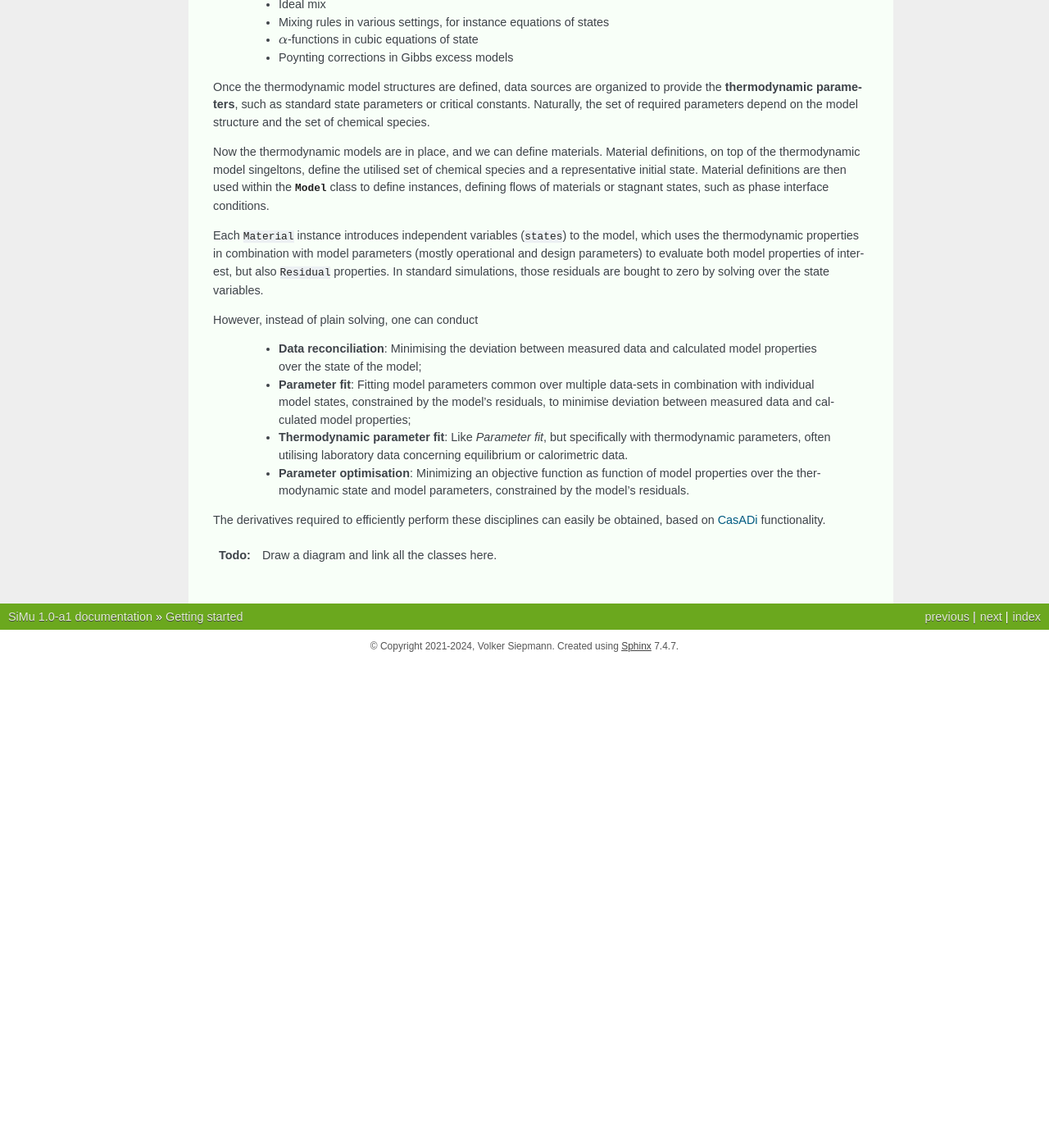
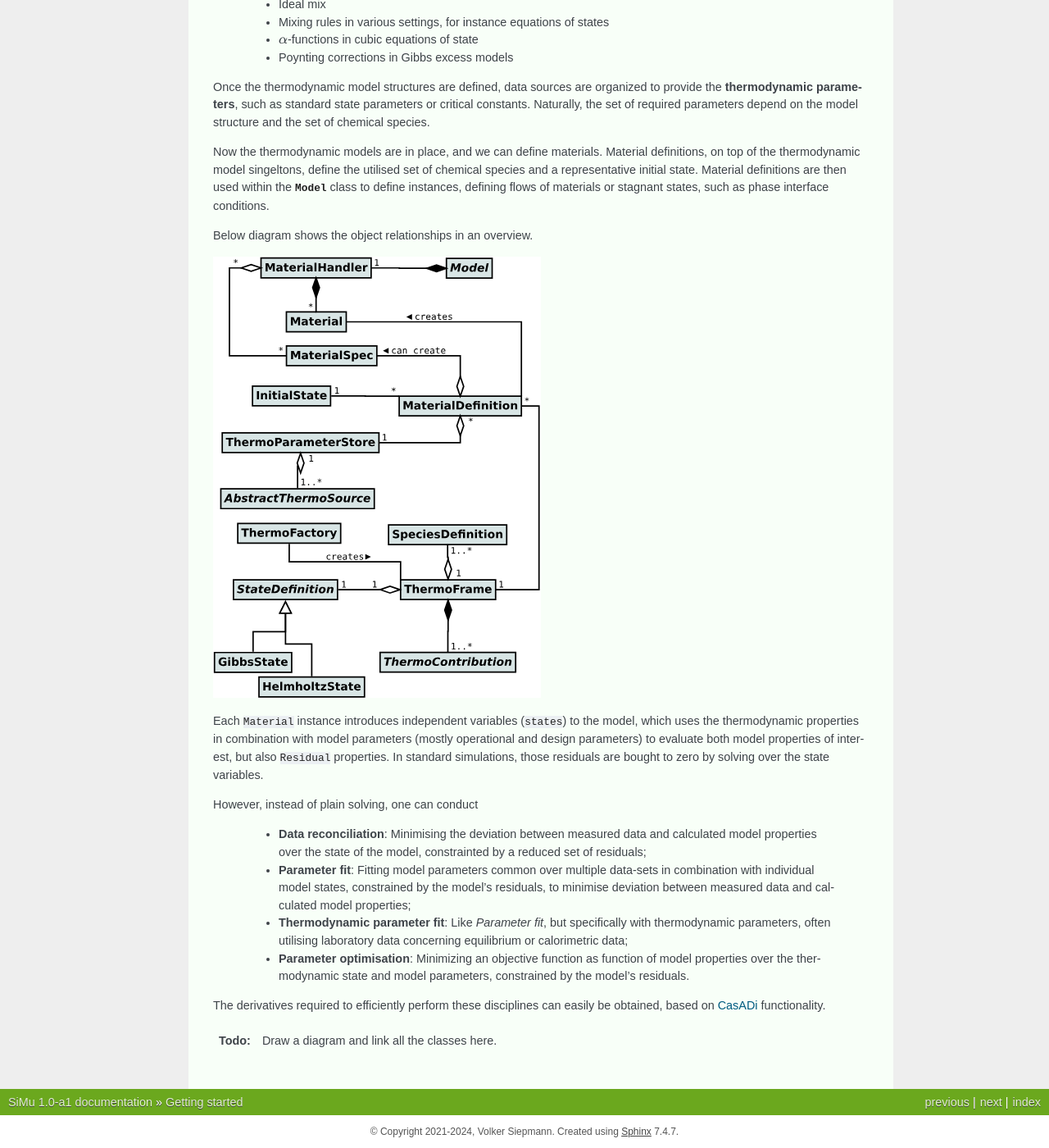
Before and after one commit to VolkerSiep/SigmaMu, a Sphinx documentation site: the page built from doc/source/getting_started.rst, in a window 1280 px wide and 1400 px high, scrolled down 2264 px. Shown: the whole window at 82% size. Built offline with Sphinx 7.4.7, drawn with Linux system fonts in a browser that asks for light colours; before the commit the page ends 3072 px from its top, so only the background shows below that.

Commit message:
add class diagram for thermodynamics/materials

```diff
--- a/doc/source/getting_started.rst
+++ b/doc/source/getting_started.rst
@@ -124,17 +124,26 @@ Once the thermodynamic model structures are defined, data sources are organized
 
 Now the thermodynamic models are in place, and we can define materials. Material definitions, on top of the thermodynamic model singeltons, define the utilised set of chemical species and a representative initial state. Material definitions are then used within the :class:`Model <model.base.Model>` class to define instances, defining flows of materials or stagnant states, such as phase interface conditions.
 
+Below diagram shows the object relationships in an overview.
+
+.. image:: figures/classes_thermo.svg
+    :width: 400
+
+
 Each ``Material`` instance introduces independent variables (``states``) to the model, which uses the thermodynamic properties in combination with model parameters (mostly operational and design parameters) to evaluate both model properties of interest, but also ``Residual`` properties. In standard simulations, those residuals are bought to zero by solving over the state variables.
 
 However, instead of plain solving, one can conduct
 
-  - **Data reconciliation**: Minimising the deviation between measured data and calculated model properties over the state of the model;
+  - **Data reconciliation**: Minimising the deviation between measured data and calculated model properties over the state of the model, constrainted by a reduced set of residuals;
   - **Parameter fit**: Fitting model parameters common over multiple data-sets in combination with individual model states, constrained by the model's residuals, to minimise deviation between measured data and calculated model properties;
-  - **Thermodynamic parameter fit**: Like *Parameter fit*, but specifically with thermodynamic parameters, often utilising laboratory data concerning equilibrium or calorimetric data.
+  - **Thermodynamic parameter fit**: Like *Parameter fit*, but specifically with thermodynamic parameters, often utilising laboratory data concerning equilibrium or calorimetric data;
   - **Parameter optimisation**: Minimizing an objective function as function of model properties over the thermodynamic state and model parameters, constrained by the model's residuals.
 
 The derivatives required to efficiently perform these disciplines can easily be obtained, based on `CasADi`_ functionality.
 
+
+
+
 .. todo::
 
     Draw a diagram and link all the classes here.
```
Also changed, not shown: doc/source/figures/classes_thermo.svg (added), 1 other file.
